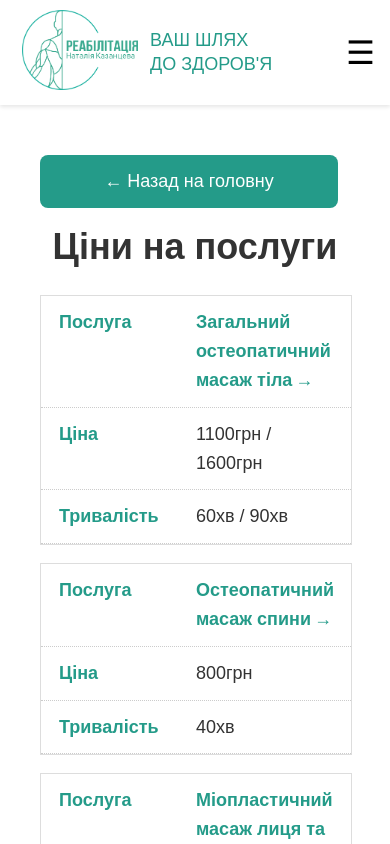
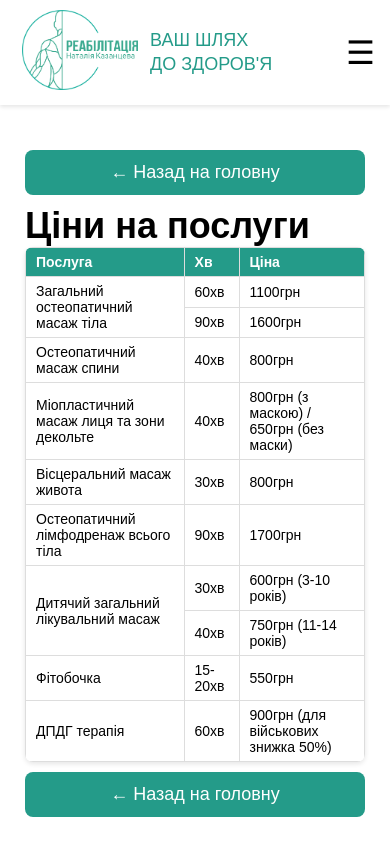
Before and after one commit to RicConey/kazantseva-rehab, a Next.js app: page /prices in a window 390 px wide. Shown: the top 844 px of the page. Built offline with nearby package versions, Linux system fonts and the light colour scheme.

Commit message:
Добавил продолжительность Фитобочки. Исправил адрес в контактах, теперь ведет куда надо

```diff
--- a/app/contact/page.js
+++ b/app/contact/page.js
@@ -1,6 +1,4 @@
 // app/contact/page.js
-
-import Link from "next/link";
 
 export default function ContactPage() {
     return (
@@ -32,7 +30,7 @@ export default function ContactPage() {
             <p>
                 <strong>Адреса:</strong>{" "}
                 <a
-                    href="https://www.google.com/maps/dir/?api=1&destination=%D0%B2%D1%83%D0%BB.%20%D0%9C%D0%BE%D0%BB%D0%BE%D0%B4%D1%96%D0%B6%D0%BD%D0%B0%2C16%D0%90"
+                    href="https://maps.app.goo.gl/FBCCwo9srARVsH5bA"
                     target="_blank"
                     rel="noopener noreferrer"
                     style={{ textDecoration: "underline", color: "#0070f3" }}
--- a/app/prices/Prices.module.css
+++ b/app/prices/Prices.module.css
@@ -1,109 +1,27 @@
-/* Общий контейнер страницы */
-.section {
-    padding: 20px;
-    max-width: 900px;
-    margin: 0 auto;
-    text-align: justify;
-    line-height: 1.6;
-    font-family: inherit;
-    color: #333;
-    hyphens: auto;
-    word-wrap: break-word;
-    overflow-wrap: break-word;
+.container {
+    max-width: 100%;
+    margin: 10px auto;
+    padding: 10px;
 }
 
-/* Заголовок страницы */
-.title {
-    text-align: center;
-    font-size: 2rem;
-    font-weight: bold;
-    margin-bottom: 20px;
-}
-
-/* Таблица с ценами */
-.priceTable {
-    width: 100%;
-    border-collapse: collapse;
-    margin-bottom: 30px;
-}
-
-.priceTable th,
-.priceTable td {
-    padding: 12px 15px;
-    border: 1px solid #ddd;
-    font-size: 1rem;
-    text-align: left;
-}
-
-/* Шапка таблицы */
-.priceTable thead th {
-    background-color: #f5f5f5;
-    font-weight: bold;
-    color: #249B89;
-}
-
-/* Ссылка на услугу */
-.serviceLink {
-    font-size: 1.1rem;
-    font-weight: bold;
-    color: #249B89;
-    text-decoration: none;
-    transition: color 0.2s ease-in-out;
-    display: inline-block; /* Заменили inline-flex, чтобы текст переносился */
-    white-space: normal; /* Разрешаем перенос */
-    word-break: break-word; /* Переносим длинные слова */
-}
-
-.serviceLink:hover {
-    color: #1D8473;
-}
-
-/* Стрелка */
-.arrow {
-    font-size: 1.2rem;
-    margin-left: 5px;
-    display: inline; /* Меняем display, чтобы не разрывать строку */
-    transition: transform 0.2s ease-in-out;
-}
-
-/* При наведении */
-.serviceLink:hover .arrow {
-    transform: translateX(4px);
-}
-
-/* Ячейки */
-.serviceCell {
-    width: 40%;
-}
-
-.priceCell {
-    width: 30%;
-}
-
-.durationCell {
-    width: 30%;
-}
-
-/* Контейнер для кнопки "Назад на головну" */
+/* Контейнер для кнопки "Назад" */
 .backButtonContainer {
     display: flex;
-    justify-content: flex-start;
+    justify-content: flex-start; /* Выравниваем влево */
     margin: 10px 0;
 }
 
-/* Кнопка "Назад на головну" */
+/* Стиль кнопки "Назад" */
 .backButton {
     display: inline-block;
     padding: 12px 24px;
-    background: #249B89;
+    background: #249B89; /* Цвет логотипа */
     color: white;
     text-decoration: none;
     border-radius: 8px;
     font-size: 1rem;
     font-weight: 500;
     transition: transform 0.2s, background 0.2s;
-    text-align: center;
-    width: 250px;
 }
 
 .backButton:hover {
@@ -111,54 +29,46 @@
     background: #1D8473;
 }
 
-/* ---- Адаптивная часть: при узком экране превращаем таблицу в "стек" ---- */
+.priceTable {
+    width: 100%;
+    border-collapse: collapse;
+    background: white;
+    box-shadow: 0 2px 5px rgba(0, 0, 0, 0.1);
+    border-radius: 8px;
+    overflow: hidden;
+}
+
+.priceTable th,
+.priceTable td {
+    padding: 8px 12px;
+    border: 1px solid #ddd;
+    text-align: left;
+}
+
+.priceTable th {
+    background: #249B89;
+    color: white;
+    font-weight: bold;
+}
+
+/* Мобильная версия */
 @media (max-width: 600px) {
-    .priceTable thead {
-        display: none; /* Скрываем заголовки таблицы */
-    }
-
-    .priceTable,
-    .priceTable tbody,
-    .priceTable tr,
-    .priceTable td {
-        display: block;
-        width: 100%;
-    }
-
-    .priceTable tr {
-        margin-bottom: 1rem;
-        border: 1px solid #ddd;
+    .priceTable th {
+        font-size: 14px;
+        padding: 6px 10px;
     }
 
     .priceTable td {
-        position: relative;
-        padding-left: 50%;
-        border: none;
-        border-bottom: 1px dotted #ccc;
-        box-sizing: border-box;
+        font-size: 14px;
+        padding: 6px 10px;
     }
 
-    .priceTable td::before {
-        content: attr(data-label);
-        position: absolute;
-        left: 1rem;
-        width: 45%;
-        white-space: nowrap;
-        font-weight: bold;
-        color: #249B89;
-    }
-    .arrow {
-        font-size: 1rem; /* Делаем стрелку меньше */
-        margin-left: 3px; /* Уменьшаем отступ */
+    .container {
+        padding: 5px;
     }
 
-    .serviceLink {
-        font-size: 1rem; /* Чуть уменьшаем текст, чтобы влезало */
-    }
-
-    .serviceCell {
-        display: flex;
-        align-items: center;
-        flex-wrap: wrap; /* Позволяем перенос текста */
+    .backButton {
+        width: 100%; /* Растягиваем кнопку на всю ширину на мобильных */
+        text-align: center;
     }
 }
--- a/app/prices/page.js
+++ b/app/prices/page.js
@@ -1,117 +1,54 @@
-"use client";
-
+import React from "react"; // 🔹 Добавлен импорт React
 import Link from "next/link";
 import styles from "./Prices.module.css";
 
-const priceList = [
-    {
-        service: "Загальний остеопатичний масаж тіла",
-        slug: "osteopathy",
-        price: "1100грн / 1600грн",
-        duration: "60хв / 90хв",
-    },
-    {
-        service: "Остеопатичний масаж спини",
-        slug: "osteopathy",
-        price: "800грн",
-        duration: "40хв",
-    },
-    {
-        service: "Міопластичний масаж лиця та зони декольте",
-        slug: "massage",
-        price: "800грн (з маскою) / 650грн (без маски)",
-        duration: "40хв",
-    },
-    {
-        service: "Вісцеральний масаж живота",
-        slug: "visceral",
-        price: "800грн",
-        duration: "30хв",
-    },
-    {
-        service: "Остеопатичний лімфодренаж всього тіла",
-        slug: "osteopathy",
-        price: "1700грн",
-        duration: "90хв",
-    },
-    {
-        service: "Дитячий загальний лікувальний масаж",
-        slug: "massage",
-        price: "600грн (3-10 років) / 750грн (11-14 років)",
-        duration: "30хв / 40хв",
-    },
-    {
-        service: "Акупунктура (додатково до массажу)",
-        slug: "acupuncture",
-        price: "+500грн",
-        duration: "—",
-    },
-    {
-        service: "Тейпування (додатково до массажу)",
-        slug: "rehabilitation",
-        price: "від 300грн",
-        duration: "—",
-    },
-    {
-        service: "Фітобочка",
-        slug: "fitobochka",
-        price: "550грн",
-        duration: "—",
-    },
-    {
-        service: "ДПДГ (метод психотерапії ПТСР)",
-        slug: "rehabilitation",
-        price: "900грн, для військових знижка 50%",
-        duration: "60хв",
-    },
+const prices = [
+    { service: "Загальний остеопатичний масаж тіла", duration: ["60хв", "90хв"], price: ["1100грн", "1600грн"] },
+    { service: "Остеопатичний масаж спини", duration: ["40хв"], price: ["800грн"] },
+    { service: "Міопластичний масаж лиця та зони декольте", duration: ["40хв"], price: ["800грн (з маскою) / 650грн (без маски)"] },
+    { service: "Вісцеральний масаж живота", duration: ["30хв"], price: ["800грн"] },
+    { service: "Остеопатичний лімфодренаж всього тіла", duration: ["90хв"], price: ["1700грн"] },
+    { service: "Дитячий загальний лікувальний масаж", duration: ["30хв", "40хв"], price: ["600грн (3-10 років)", "750грн (11-14 років)"] },
+    { service: "Фітобочка", duration: ["15-20хв"], price: ["550грн"] },
+    { service: "ДПДГ терапія", duration: ["60хв"], price: ["900грн (для військових знижка 50%)"] },
 ];
 
 export default function PricesPage() {
     return (
-        <section className={styles.section}>
+        <div className={styles.container}>
+            {/* Кнопка "Назад" сверху */}
             <div className={styles.backButtonContainer}>
-                <Link href="/" passHref legacyBehavior>
-                    <a className={styles.backButton}>← Назад на головну</a>
-                </Link>
+                <Link href="/" className={styles.backButton}>← Назад на головну</Link>
             </div>
 
             <h1 className={styles.title}>Ціни на послуги</h1>
-
             <table className={styles.priceTable}>
                 <thead>
                 <tr>
                     <th>Послуга</th>
+                    <th>Хв</th>
                     <th>Ціна</th>
-                    <th>Тривалість</th>
                 </tr>
                 </thead>
                 <tbody>
-                {priceList.map((item, index) => (
-                    <tr key={index}>
-                        <td className={styles.serviceCell} data-label="Послуга">
-                            <Link href={`/services/${item.slug}`} passHref legacyBehavior>
-                                <a className={styles.serviceLink}>
-                                    {item.service}
-                                    <span className={styles.arrow}>→</span>
-                                </a>
-                            </Link>
-                        </td>
-                        <td className={styles.priceCell} data-label="Ціна">
-                            {item.price}
-                        </td>
-                        <td className={styles.durationCell} data-label="Тривалість">
-                            {item.duration}
-                        </td>
-                    </tr>
+                {prices.map((item, index) => (
+                    <React.Fragment key={index}>
+                        {item.duration.map((time, i) => (
+                            <tr key={`${index}-${i}`}>
+                                {i === 0 ? <td rowSpan={item.duration.length}>{item.service}</td> : null}
+                                <td>{time}</td>
+                                <td>{item.price[i]}</td>
+                            </tr>
+                        ))}
+                    </React.Fragment>
                 ))}
                 </tbody>
             </table>
 
+            {/* Кнопка "Назад" внизу */}
             <div className={styles.backButtonContainer}>
-                <Link href="/" passHref legacyBehavior>
-                    <a className={styles.backButton}>← Назад на головну</a>
-                </Link>
+                <Link href="/" className={styles.backButton}>← Назад на головну</Link>
             </div>
-        </section>
+        </div>
     );
 }
```
